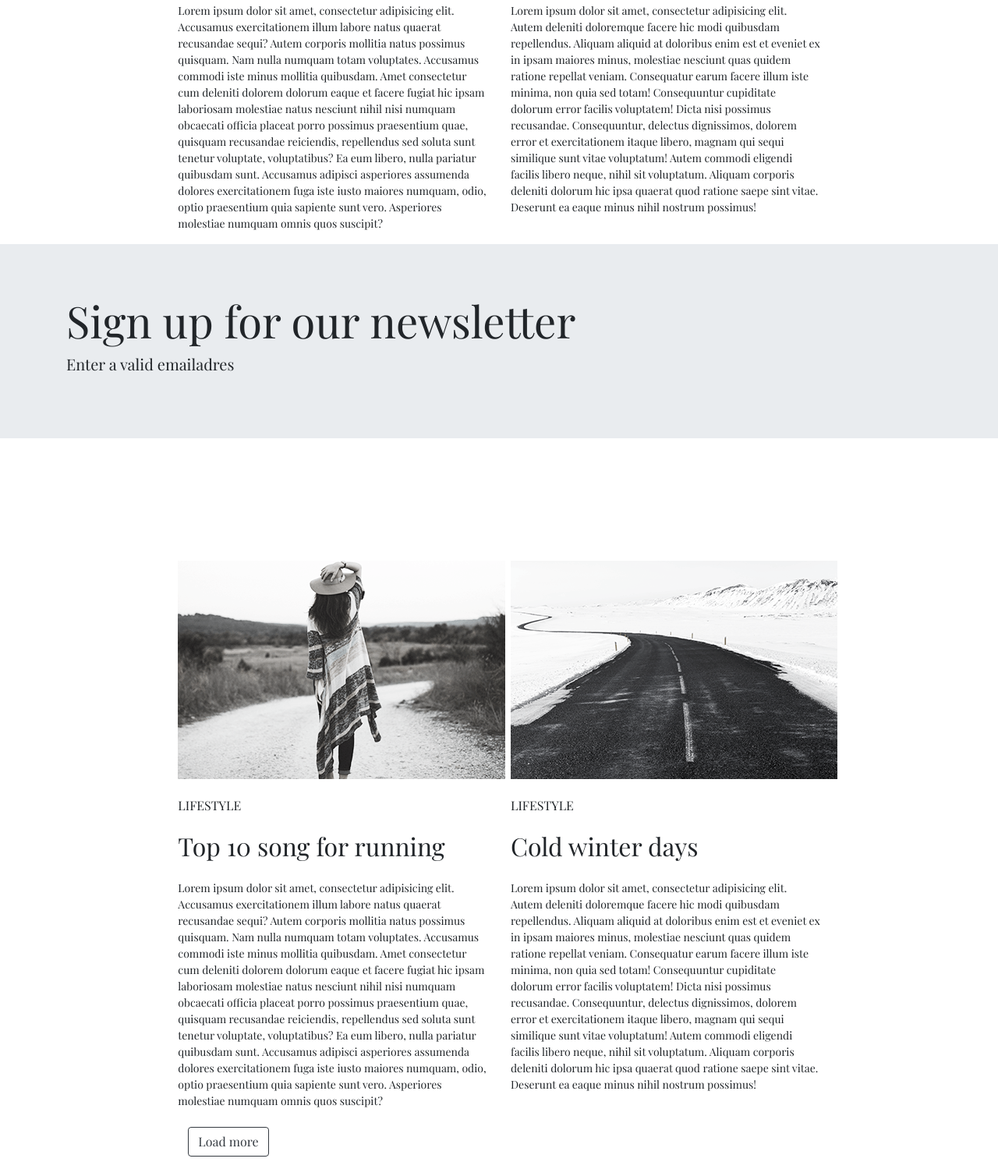
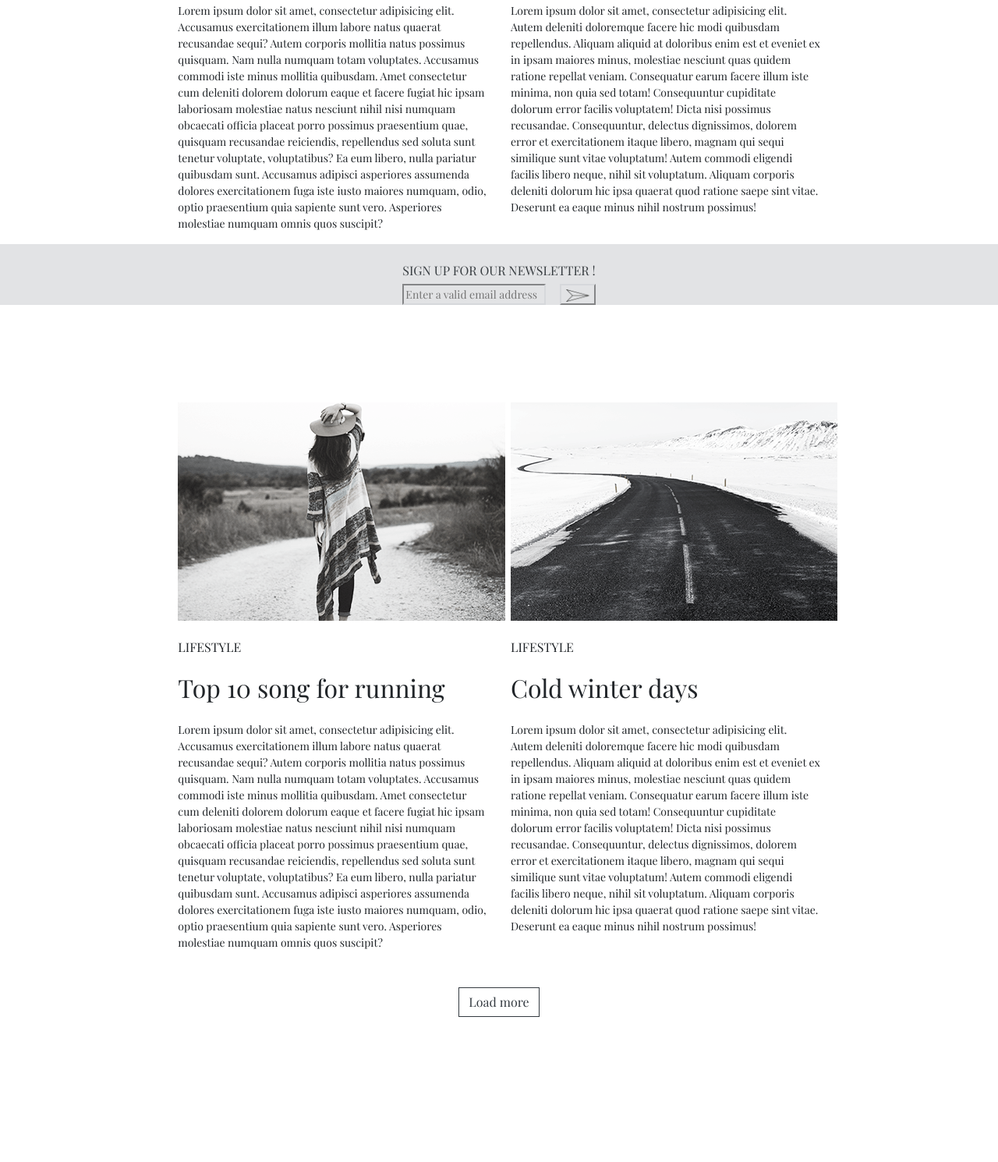
Before and after one commit to RpQTorhout8820/minimo_scss, a plain HTML site: page index.html in a window 1280 px wide. Shown: the part 2756-4246 px from the top of the page at 78% size. After the commit the page ends 4067 px from the top, so only its background shows below. Drawn offline with nearby package versions, Linux system fonts and the light colour scheme; files whose address does not match are found by name.

Commit message:
aanpassingen voor form

```diff
--- a/index.html
+++ b/index.html
@@ -128,15 +128,22 @@
 
 
         </div>
+    </div>
+
+        <section class="row alert-secondary d-flex justify-content-center">
+            <div class="mt-4">
+                <h2>Sign up for our newsletter !</h2>
+                <div class="d-flex line justify-content-between mt-7">
+                    <input class="alert-secondary" type="email" class="" placeholder="Enter a valid email address">
+                    <button class="alert-secondary" type="submit"><img src="img/mailicon.png" height="16px;"></button>
+                </div>
+            </div>
+        </section>
 
 
-    <div class="jumbotron jumbotron-fluid w-100 ">
-        <div class="container">
-            <h1 class="display-4">Sign up for our newsletter</h1>
-            <p class="lead">Enter a valid emailadres</p>
-        </div>
-    </div>
-    </div>
+
+
+
         <div class="row mt-6">
         <div class="col-12 col-lg-8 offset-lg-2">
             <div class="row">
@@ -160,9 +167,12 @@
 
 
         </div>
-            <div class="btn d-flex align-items-center">
-           <button type="button" class="btn btn-outline-dark">Load more</button>
+            <div class="d-flex align-items-center justify-content-center mt-4">
+            <div class="btn ">
+           <button type="button" class="btn btn-outline-dark rounded-0">Load more</button>
             </div>
+            </div>
+
     </div>
 </div>
 <script src="js/main.js"></script>
```
Also changed, not shown: img/mailicon.png (added).
